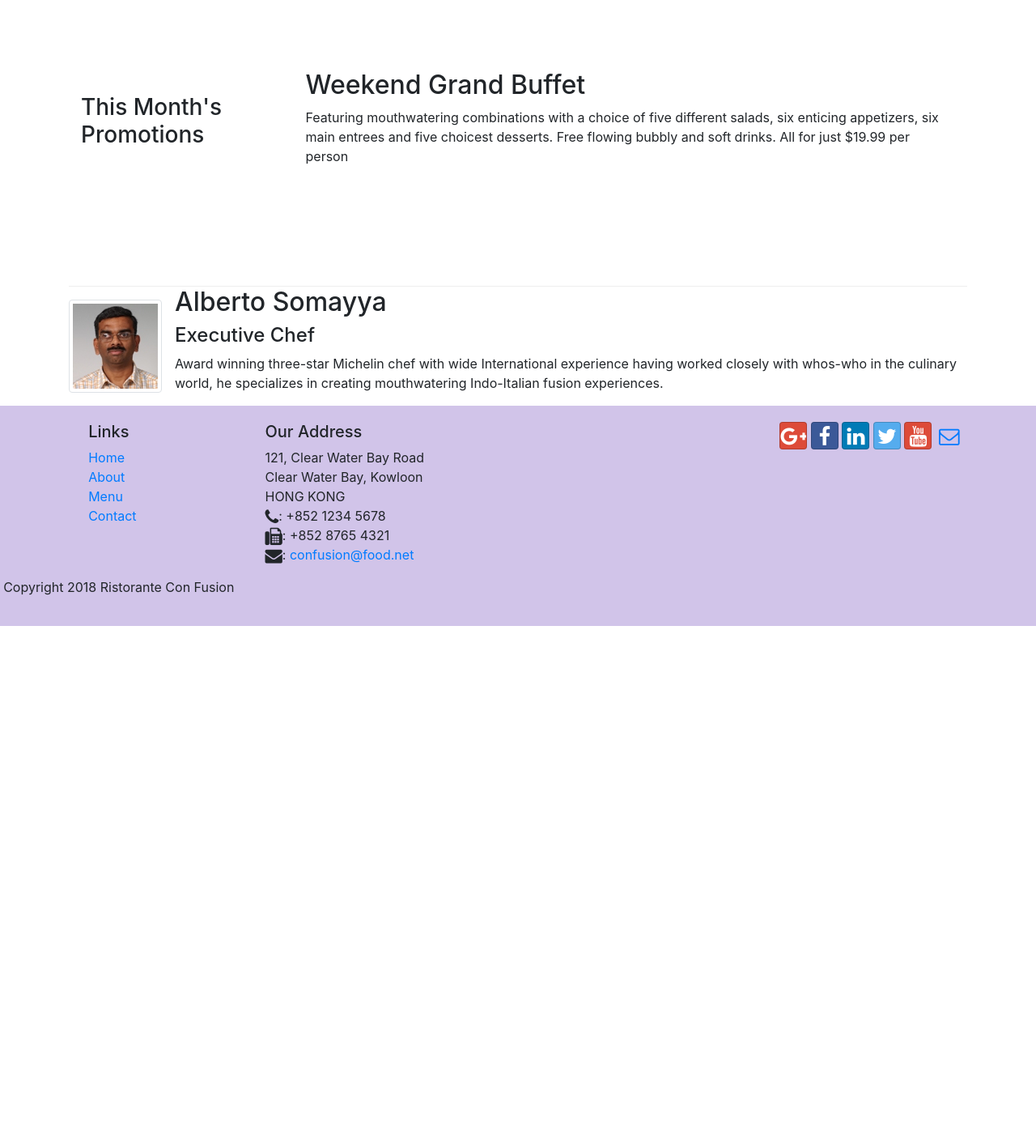
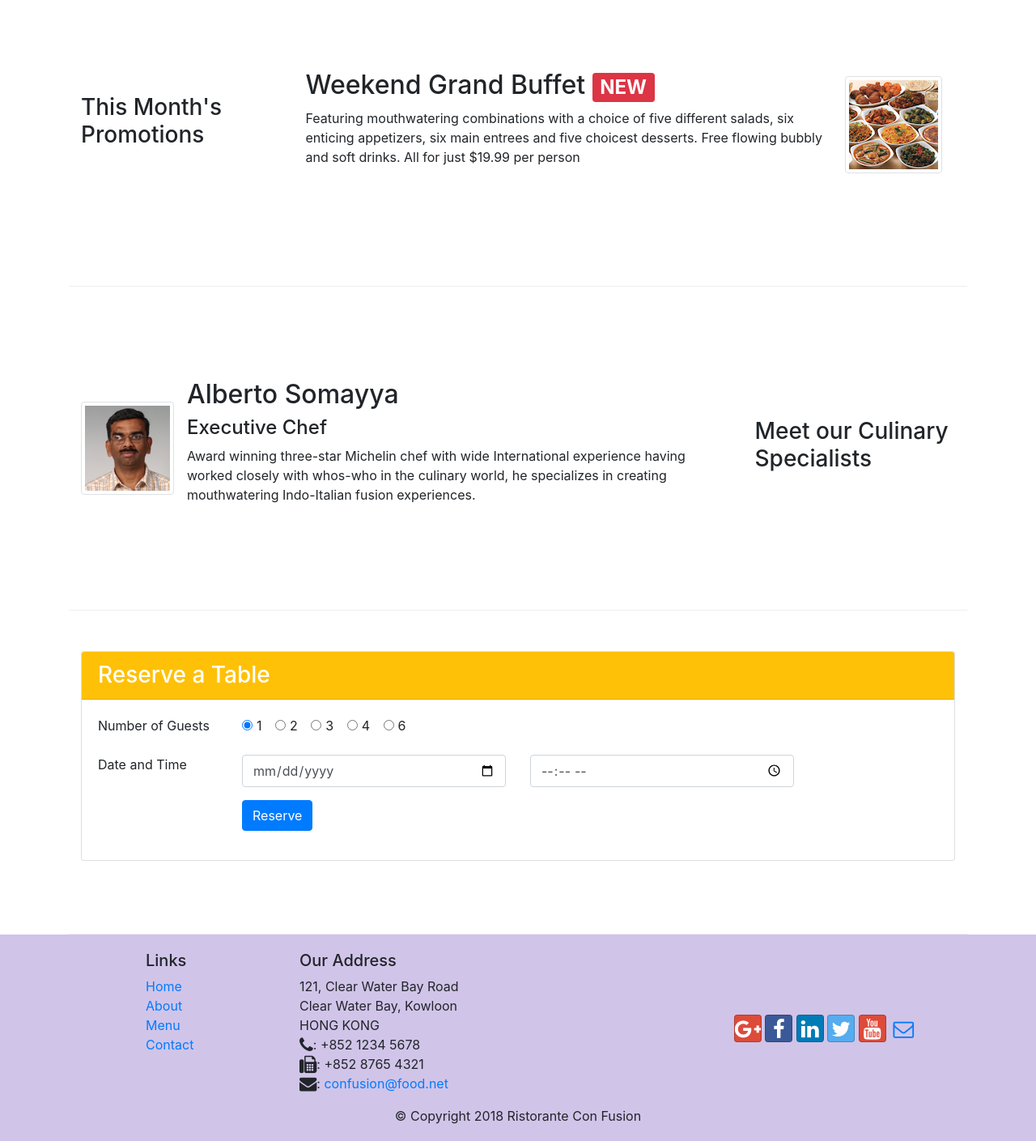
Before and after one commit to mokshit108/Restaurant-Frontend-Bootstrap, a website: page index.html in a window 1280 px wide. Shown: the part 780-2189 px from the top of the page at 81% size. Before the commit the page ends 1553 px from the top, so only its background shows below. Drawn offline with nearby package versions, Linux system fonts and the light colour scheme.

Commit message:
Assignment 2

```diff
--- a/index.html
+++ b/index.html
@@ -1,50 +1,33 @@
 <!DOCTYPE html>
 <html lang="en">
-
 <head>
-    <title>Ristorante Con Fusion</title>
-    <!-- Required meta tags always come first -->
     <meta charset="utf-8">
     <meta name="viewport" content="width=device-width, initial-scale=1, shrink-to-fit=no">
     <meta http-equiv="x-ua-compatible" content="ie=edge">
-
-    <!-- Bootstrap CSS -->
+    <!-- Bootstrap CSS Files -->
+    <title>Ristorante Con Fusion</title>
     <link rel="stylesheet" href="node_modules/bootstrap/dist/css/bootstrap.min.css">
-
+    <link rel="stylesheet" href="css/styles.css">
     <link rel="stylesheet" href="node_modules/font-awesome/css/font-awesome.min.css">
     <link rel="stylesheet" href="node_modules/bootstrap-social/bootstrap-social.css">
-    <link href="css/styles.css" rel="stylesheet">
-
-
-
-
 </head>
-
 <body>
-
-    <nav class="navbar navbar-dark navbar-expand-sm  fixed-top">
+    <nav class="navbar navbar-dark navbar-expand-sm fixed-top">
         <div class="container">
-            <a class="navbar-brand" href="index.html"><img src="img/logo.png" height="30" width="41">Ristorante Con Fusion</a>
           <button class="navbar-toggler" type="button" data-toggle="collapse" data-target="#Navbar">
             <span class="navbar-toggler-icon"></span>
           </button>
-
-
-           <div class="collapse navbar-collapse " id="Navbar">
+           <a class="navbar-brand mr-auto" href="#"><img src="img/logo.png" height="30" width="41"></a>
+           <div class="collapse navbar-collapse" id="Navbar">
              <ul class="navbar-nav mr-auto">
                <li class="nav-item active"><a class="nav-link" href="#"><span class="fa fa-home fa-lg"></span> Home</a></li>
-                    <li class="nav-item "><a class="nav-link" href="/aboutus.html"><span class="fa fa-info fa-lg"></span> About</a></li>
+               <li class="nav-item"><a class="nav-link" href="./aboutus.html"><span class="fa fa-info fa-lg"></span> About</a></li>
                <li class="nav-item"><a class="nav-link" href="#"><span class="fa fa-list fa-lg"></span> Menu</a></li>
-                    <li class="nav-item"><a class="nav-link" href="contactus.html"><span class="fa fa-address-card fa-lg"></span> Contact</a></li>
+               <li class="nav-item"><a class="nav-link" href="./contactus.html"><span class="fa fa-address-card fa-lg"></span> Contact</a></li>
              </ul>
-
            </div>
-
         </div>
     </nav>
-
-
-
     <header class="jumbotron">
         <div class="container">
             <div class="row row-header">
@@ -52,75 +35,120 @@
                     <h1>Ristorante con Fusion</h1>
                     <p>We take inspiration from the World's best cuisines, and create a unique fusion experience. Our lipsmacking creations will tickle your culinary senses!</p>
                 </div>
-                <div class="col-12 col-sm align-self-center">
+                <div class="col-12 col-sm-3 text-center align-self-center">
                    <img src="img/logo.png" class="img-fluid">
+                </div>
+                <div class="col-12 mt-5 mt-sm-0 col-sm-3 text-center align-self-center">
+                    <a href="#reservation" type="button" class="btn btn-sm btn-warning">Reserve table</a>
                 </div>
             </div>
         </div>
     </header>
-
     <div class="container">
         <div class="row row-content align-items-center">
             <div class="col-12 col-sm-4 order-sm-last col-md-3">
-
                 <h3>Our Lipsmacking Culinary Creations</h3>
             </div>
             <div class="col col-sm order-sm-first col-md">
-
-
                 <div class="media">
-                    <img class="d-flex mr-3 img-thumbnail align-self-cente"
-                            src="img/uthappizza.png" alt="Uthappizza">
+                  <img class="d-flex mr-3 img-thumbnail align-self-center" src="img/uthappizza.png" alt="uthappizza">
                   <div class="media-body">
-                        <h2 class="mt-0">Uthappizza
-                            <span class="badge badge-danger">HOT</span>
-                            <span class="badge badge-pill badge-secondary">$4.99</span>
-                        </h2>
-                        <p class="d-none d-sm-block">A unique combination of Indian Uthappam (pancake) and
-                            Italian pizza, topped with Cerignola olives, ripe vine
-                            cherry tomatoes, Vidalia onion, Guntur chillies and
-                            Buffalo Paneer.</p>
+                    <h2 class="mt-0">Uthappizza <span class="badge badge-danger">HOT</span> <span class="badge badge-pill badge-secondary">$4.99</span> </h2>
+                    <p class="d-none d-sm-block">A unique combination of Indian Uthappam (pancake) and Italian pizza, topped with Cerignola olives, ripe vine cherry tomatoes, Vidalia onion, Guntur chillies and Buffalo Paneer.</p>
                   </div>
                 </div>
-
             </div>
         </div>
-
-
         <div class="row row-content align-items-center">
             <div class="col-12 col-sm-4 col-md-3">
                 <h3>This Month's Promotions</h3>
             </div>
-            <div class="col-12 col-sm col-md">
-                <h2>Weekend Grand Buffet</h2>
-                <p>Featuring mouthwatering combinations with a choice of five different salads, six enticing appetizers, six main entrees and five choicest desserts. Free flowing bubbly and soft drinks. All for just $19.99 per person </p>
+            <div class="col col-sm col-md">
+                <div class="media">
+                  <div class="media-body">
+                    <h2 class="mt-0">Weekend Grand Buffet <span class="badge badge-danger">NEW</span></h2>
+                    <p class="d-none d-sm-block">Featuring mouthwatering combinations with a choice of five different salads, six enticing appetizers, six main entrees and five choicest desserts. Free flowing bubbly and soft drinks. All for just $19.99 per person </p>
+                  </div>
+                  <img class="d-flex mr-3 img-thumbnail align-self-center" src="img/buffet.png" alt="buffet">
                 </div>
             </div>
-
+        </div>
+        <div class="row row-content align-items-center">
+            <div class="col-12 col-sm-4 order-sm-last col-md-3">
+                <h3>Meet our Culinary Specialists</h3>
+            </div>
+            <div class="col col-sm order-sm-first col-md">
               <div class="media">
-            <img class="d-flex mr-3 img-thumbnail align-self-center"
-                    src="img/alberto.png" alt="Alberto Somayya">
+                <img class="d-flex mr-3 img-thumbnail align-self-center" src="img/alberto.png" alt="alberto">
                 <div class="media-body">
                   <h2 class="mt-0">Alberto Somayya</h2>
                   <h4>Executive Chef</h4>
-                <p class="d-none d-sm-block">Award winning three-star Michelin chef with wide
-                    International experience having worked closely with
-                    whos-who in the culinary world, he specializes in
-                    creating mouthwatering Indo-Italian fusion experiences.
-                    </p>
+                  <p class="d-none d-sm-block">Award winning three-star Michelin chef with wide International experience having worked closely with whos-who in the culinary world, he specializes in creating mouthwatering Indo-Italian fusion experiences. </p>
                 </div>
               </div>
             </div>
-
+        </div>
+        <div class="row row-content justify-content-center"  id="reservation">
+          <div class="col-12">
+            <div class="card">
+              <h3 class="card-header bg-warning text-white">Reserve a Table</h3>
+              <div class="card-body">
+                <form>
+                  <div class="form-group row">
+                      <label class="col-12 col-sm-2">Number of Guests</label>
+                      <div class="col">
+                        <div class="form-check form-check-inline">
+                          <input class="form-check-input" type="radio" name="inlineRadioOptions" id="one_guest_radio" value="one" checked>
+                          <label class="form-check-label" for="one_guest_radio">1</label>
+                       </div>
+                       <div class="form-check form-check-inline">
+                         <input class="form-check-input" type="radio" name="inlineRadioOptions" id="two_guest_radio" value="two">
+                         <label class="form-check-label" for="two_guest_radio">2</label>
+                       </div>
+                       <div class="form-check form-check-inline">
+                         <input class="form-check-input" type="radio" name="inlineRadioOptions" id="three_guest_radio" value="three">
+                         <label class="form-check-label" for="three_guest_radio">3</label>
+                       </div>
+                       <div class="form-check form-check-inline">
+                         <input class="form-check-input" type="radio" name="inlineRadioOptions" id="four_guest_radio" value="four">
+                         <label class="form-check-label" for="four_guest_radio">4</label>
+                       </div>
+                       <div class="form-check form-check-inline">
+                         <input class="form-check-input" type="radio" name="inlineRadioOptions" id="six_guest_radio" value="six">
+                         <label class="form-check-label" for="six_guest_radio">6</label>
+                       </div>
+                      </div>
+                  </div>
+                  <div class="form-group row">
+                    <label class="col-12 col-sm-2">Date and Time</label>
+                    <div class="col-12 col-sm-4">
+                      <input type="date" class="form-control" id="date" placeholder="Date">
+                    </div>
+                    <div class="col-12 col-sm-4">
+                      <input type="time" class="form-control" id="time" placeholder="Time">
+                    </div>
+                  </div>
+                  <div class="form-group row">
+                    <div class="col offset-0 offset-sm-2">
+                      <button type="submit" class="btn btn-primary">Reserve</button>
+                    </div>
+                  </div>
+                </form>
+              </div>
+            </div>
+          </div>
+        </div>
+    </div>
     <footer class="footer">
+        <div class="container">
             <div class="row">
                 <div class="col-4 offset-1 col-sm-2">
                     <h5>Links</h5>
                     <ul class="list-unstyled">
                         <li><a href="#">Home</a></li>
-                        <li><a href="/aboutus.html">About</a></li>
+                        <li><a href="./aboutus.html">About</a></li>
                         <li><a href="#">Menu</a></li>
-                        <li><a href="contactus.html">Contact</a></li>
+                        <li><a href="#">Contact</a></li>
                     </ul>
                 </div>
                 <div class="col-7 col-sm-5">
@@ -131,13 +159,10 @@
 		              HONG KONG<br>
 		              <i class="fa fa-phone fa-lg"></i>: +852 1234 5678<br>
 		              <i class="fa fa-fax fa-lg"></i>: +852 8765 4321<br>
-                      <i class="fa fa-envelope fa-lg"></i>:
-                      <a href="mailto:confusion@food.net">confusion@food.net</a>
+		              <i class="fa fa-envelope fa-lg"></i>: <a href="mailto:confusion@food.net">confusion@food.net</a>
 		           </address>
                 </div>
-
-                <div class="col-12 col-sm-4">
-                    <div class="center align-self-center">
+                <div class="col-12 col-sm-4 align-self-center">
                     <div class="text-center">
                       <a class="btn btn-social-icon btn-google" href="http://google.com/+"><i class="fa fa-google-plus"></i></a>
                       <a class="btn btn-social-icon btn-facebook" href="http://www.facebook.com/profile.php?id="><i class="fa fa-facebook"></i></a>
@@ -155,11 +180,9 @@
            </div>
         </div>
     </footer>
-<!-- jQuery first, then Popper.js, then Bootstrap JS. -->
+    <!-- jQuery, Popper, Bootstrap JS. -->
     <script src="node_modules/jquery/dist/jquery.slim.min.js"></script>
     <script src="node_modules/popper.js/dist/umd/popper.min.js"></script>
     <script src="node_modules/bootstrap/dist/js/bootstrap.min.js"></script>
-
 </body>
-
 </html>
```
Lines whose indentation alone changed are shown as unchanged.
